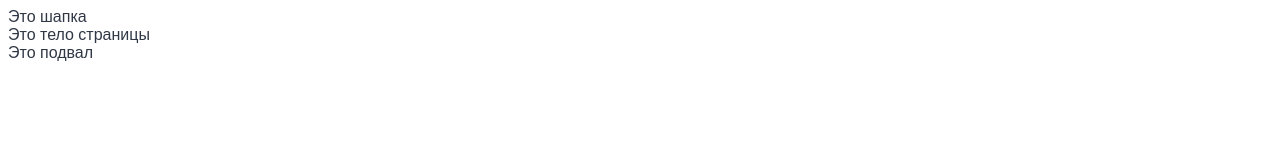
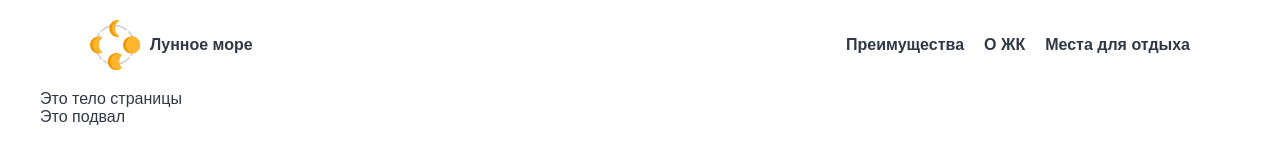
Before and after one commit to mellyssy/layout-designer-project-lvl1, a website: page index.html in a window 1280 px wide. Drawn offline with Linux system fonts and the light colour scheme.

Commit message:
header layout

```diff
--- a/index.html
+++ b/index.html
@@ -7,8 +7,17 @@
     <title>ЖК «Лунное море» @mellyssy</title>
     <link rel="stylesheet" href="styles/style.css">
 </head>
-<body>
-  <header>Это шапка</header>
+<body class="body">
+  <header class="header">
+    <nav class="d-flex">
+      <a href="#" class="nav-logo d-flex"><img class="header-logo" src="images/logo.svg" alt="логотип ЖК «Лунное море»"> <span class="nav-logo-text">Лунное море</span></a>
+      <ul class="nav-list d-flex">
+        <li class="nav-list-item">Преимущества</li>
+        <li class="nav-list-item">О ЖК</li>
+        <li class="nav-list-item">Места для отдыха</li>
+      </ul>
+    </nav>
+  </header>
   <main>Это тело страницы</main>
   <footer>Это подвал</footer>
 </body>
--- a/styles/style.css
+++ b/styles/style.css
@@ -3,3 +3,42 @@
   font-size: 16px;
   color: #303846;
 }
+
+.body {
+  margin: 0 auto;
+  max-width: 1200px;
+}
+
+.d-flex {
+  display: flex;
+}
+
+.header {
+  font-weight: bold;
+  padding: 20px 50px;
+  background-color: #fff;
+}
+
+.nav-list {
+  list-style: none;
+  padding: 0;
+
+  margin-left: auto;
+}
+
+.nav-list-item {
+  margin-left: 20px;
+}
+
+.header-logo {
+  height: 50px;
+}
+
+.nav-logo {
+  text-decoration: none;
+  align-items: center;
+}
+
+.nav-logo-text {
+  padding-left: 10px;
+}
```
